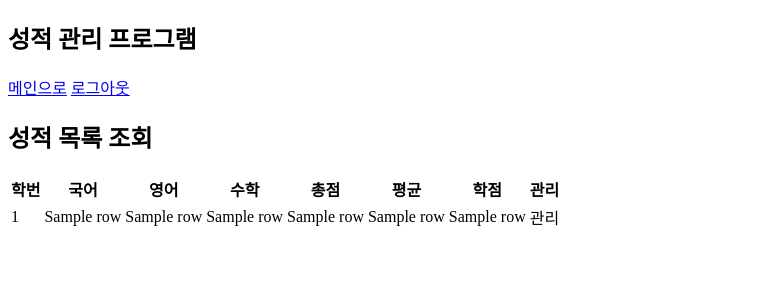
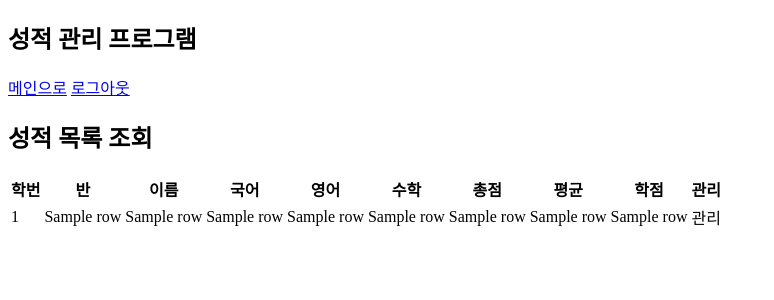
Before and after one commit to tasueom/20250926-score-oracledb-account, a Flask app: template templates/score_list.html in a window 1280 px wide. Shown: the top 300 px of the page, without its empty margins (0-774 px from the left). Run offline with Flask 3, Linux system fonts and the light colour scheme; the template is opened without the code that fills it: most values are stand-ins (such as "Sample title", 1, 10 or a date in 2020).

Commit message:
feat: 성적 리스트에서 학생별로 반과 이름 출력 추가

```diff
--- a/app.py
+++ b/app.py
@@ -147,7 +147,12 @@ def score_list():
 
     conn, cur = conn_db()
 
-    cur.execute("select * from scores")
+    cur.execute("""
+                select s.sno, s.ban, s.sname, c.kor, c.eng, c.mat, c.tot, c.average, c.grade
+                from scores c
+                join students s on s.sno=c.sno
+                order by sno asc
+                """)
     rows = cur.fetchall()
 
     conn.close()
--- a/templates/score_list.html
+++ b/templates/score_list.html
@@ -10,6 +10,8 @@
 <table>
     <tr>
         <th>학번</th>
+        <th>반</th>
+        <th>이름</th>
         <th>국어</th>
         <th>영어</th>
         <th>수학</th>
@@ -27,6 +29,8 @@
         <td>{{row[4]}}</td>
         <td>{{row[5]}}</td>
         <td>{{row[6]}}</td>
+        <td>{{row[7]}}</td>
+        <td>{{row[8]}}</td>
         <td>
             관리
         </td>
```
